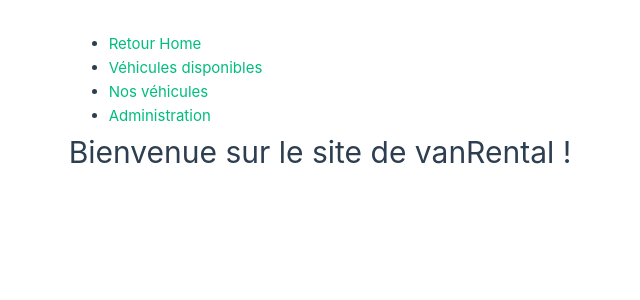
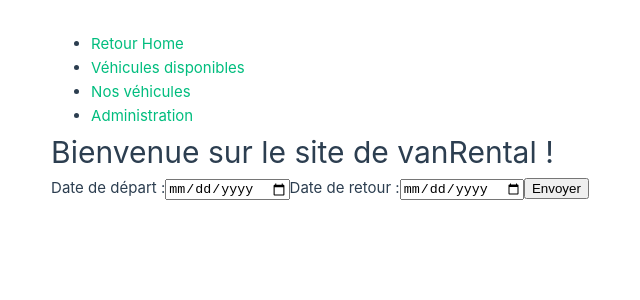
Before and after one commit to Jeromerobichez/vanRentalUi, a Vue app: page / in a window 1280 px wide. Shown: the top 300 px of the page, without its empty margins (320-960 px from the left). Built offline with nearby package versions, Linux system fonts and the light colour scheme; no server answers.

Commit message:
Création du composant DateForm et implémentation dans Home.

```diff
--- /dev/null
+++ b/src/components/DateForm.vue
@@ -0,0 +1,29 @@
+<template>
+    <form>
+    <label for="dateDepart">Date de départ :</label>
+    <input v-model="searchInputs.depart" type="date" id="dateDepart" name="dateDepart" placeholder="Saisissez la date de départ" required>
+
+    <label for="dateRetour">Date de retour :</label>
+    <input  v-model="searchInputs.retour" type="date" id="dateRetour" name="dateRetour" placeholder="Saisissez la date de retour" required>
+
+    <input type="submit" value="Envoyer">
+</form>
+</template>
+<script>
+
+    export default {
+        data() {
+            return {
+                searchInputs: {
+                    depart: "",
+                    retour: ""
+                }
+            }
+        },
+        updated() {
+            console.log("searchInputs : ", this.searchInputs)
+        }
+    }
+</script>
+<style scoped>
+</style>
--- a/src/views/HomeView.vue
+++ b/src/views/HomeView.vue
@@ -1,37 +1,24 @@
-<script setup >
 
-</script>
 
 <template>
   <main>
 <h1>Bienvenue sur le site de vanRental !</h1>
+      <DateForm />
   </main>
 </template>
 <script>
+    import DateForm from '@/components/DateForm.vue';
     export default {
         data() {
             return {
-                vehicleModels: []
             }
 
         },
+        components: {
+            DateForm
+        },
         methods: {
-            async fetchVehicles() {
-                console.log('début')
-                const url = 'https://localhost:7045/api/vanRental/GetAllModels'
-                console.log('url')
-                const response = await fetch(url);
-                console.log('fetch')
-                const models = response.json;
-
-               console.log("models : ", models)
-
             }
-        },
-      async  mounted() {
-            this.fetchVehicles()
         }
 
-    }
-
 </script>
```
